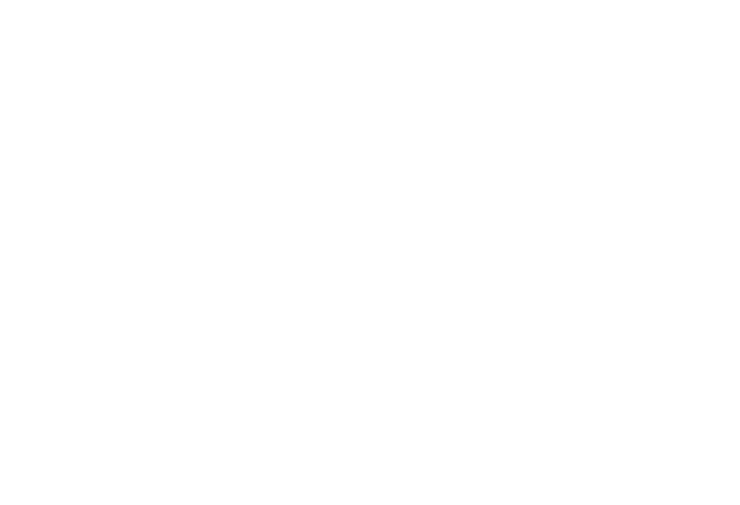
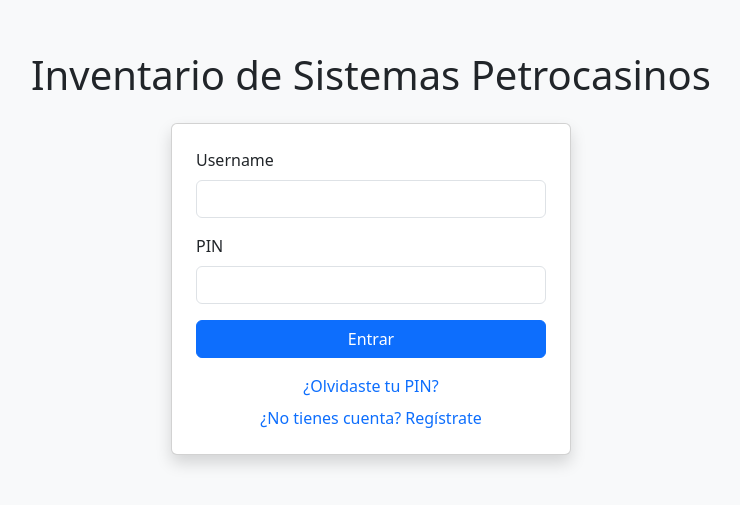
Before and after one commit to juliandrojas/Inventario-Sistemas-Petrocasinos-frontend, a React (Vite) app: page /login in a window 1280 px wide. Shown: the part 147-652 px from the top of the page, without its empty margins (269-1009 px from the left). Built offline with nearby package versions, Linux system fonts and the light colour scheme.

Commit message:
fix("Infiinity loop in App.jsx")

```diff
--- a/src/App.jsx
+++ b/src/App.jsx
@@ -1,14 +1,16 @@
 import { Navigate, Route, Routes } from "react-router-dom";
 import "./App.css";
+import Login from "./views/Login";
 import Register from "./views/Register";
 
 function App() {
   return (
     <>
       <Routes>
-        <Route path="/login" element={<Navigate to="/login" replace />} />
+        <Route path="/" element={<Navigate to="/login" replace />} />
+        <Route path="/login" element={<Login />} />
         <Route path="/register" element={<Register />} />
-        {/* Route Comodin */}
+        {/* Route Comodín */}
         <Route path="*" element={<Navigate to="/login" replace />} />
       </Routes>
     </>
```
